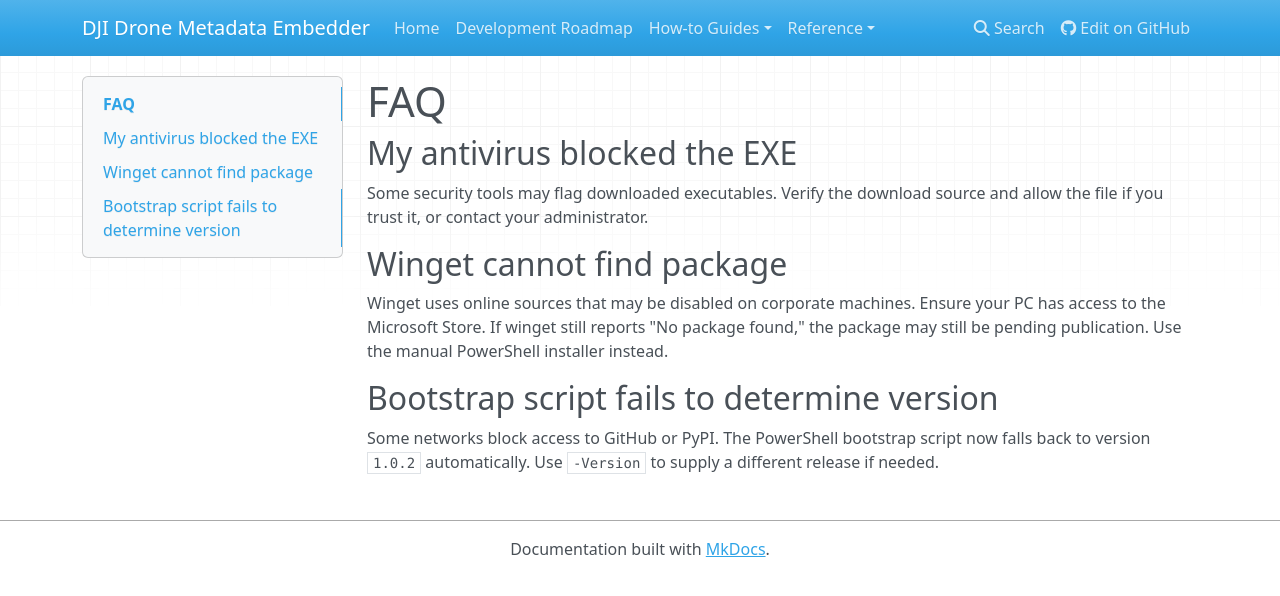
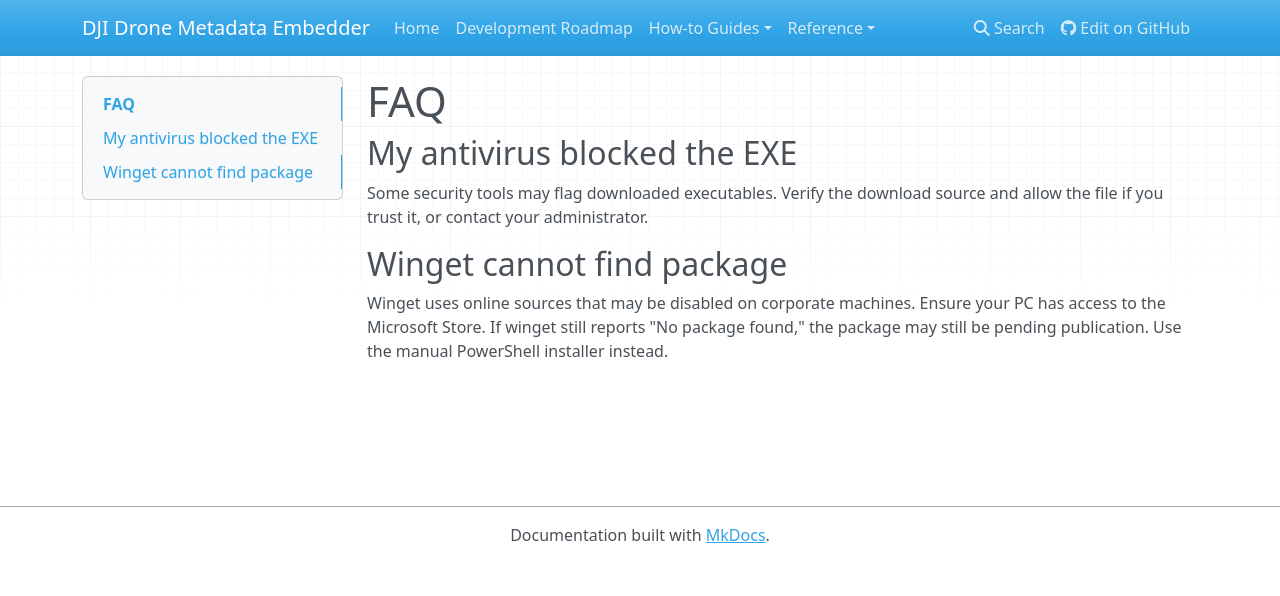
Before and after one commit to CallMarcus/dji-drone-metadata-embedder, an MkDocs documentation site: the page built from docs/faq.md, in a window 1280 px wide. Shown: the top 596 px of the page. Built offline with MkDocs 1.6.1, drawn with Linux system fonts in a browser that asks for light colours; nearby versions of some CDN libraries.

Commit message:
Revert "Fix bootstrap fallback logic and docs"

```diff
--- a/docs/faq.md
+++ b/docs/faq.md
@@ -5,6 +5,3 @@ Some security tools may flag downloaded executables. Verify the download source
 
 ## Winget cannot find package
 Winget uses online sources that may be disabled on corporate machines. Ensure your PC has access to the Microsoft Store. If winget still reports "No package found," the package may still be pending publication. Use the manual PowerShell installer instead.
-
-## Bootstrap script fails to determine version
-Some networks block access to GitHub or PyPI. The PowerShell bootstrap script now falls back to version `1.0.2` automatically. Use `-Version` to supply a different release if needed.
```
Also changed, not shown: README.md (+0 -2 lines), docs/installation.md (+0 -2 lines), 2 other files.
